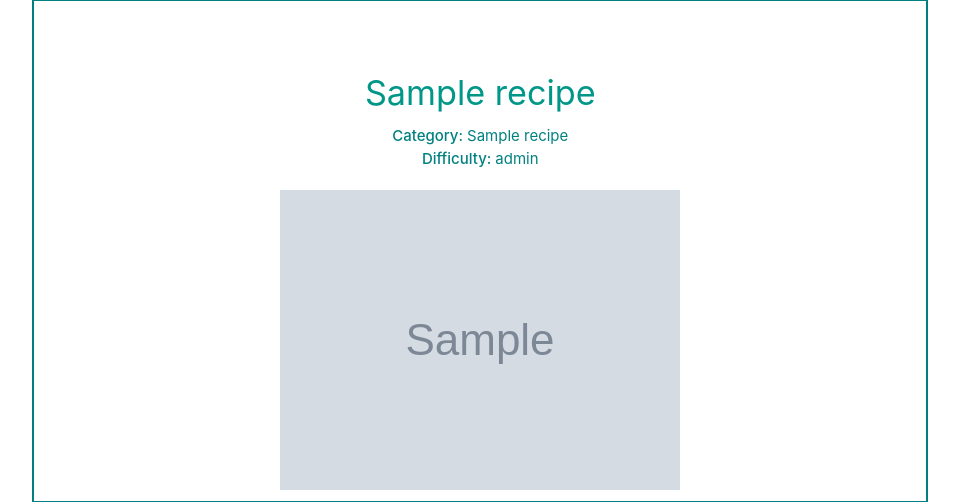
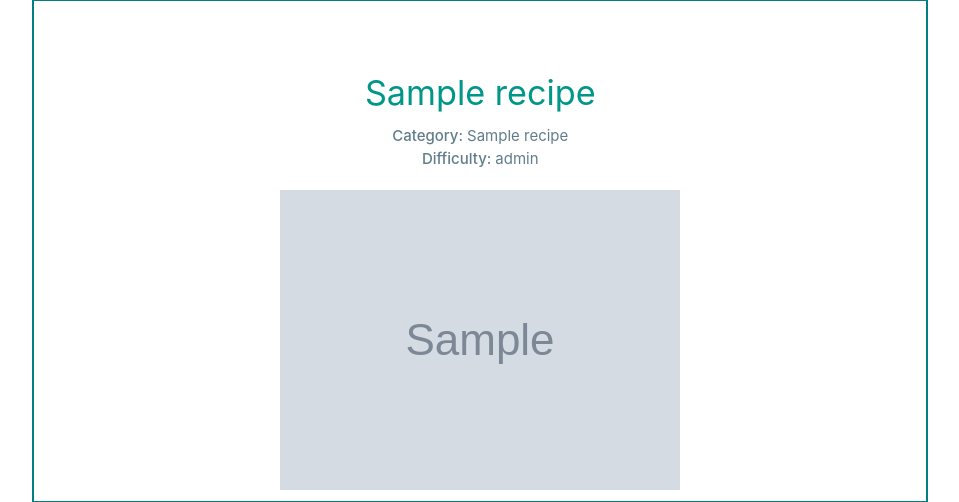
Before and after one commit to Code-Institute-Submissions/ms-project-3-v2, a Flask app: page / in a window 1280 px wide. Shown: the part 139-641 px from the top of the page, without its empty margins (160-1119 px from the left). Run offline with Flask 2, Linux system fonts and the light colour scheme; grey boxes marked "Sample" are stand-in pictures; a database or web service that is not in the repository returns one stand-in record (values such as "Sample title"); some libraries are stand-ins or nearby versions.

Commit message:
Code review and correction

```diff
--- a/templates/recipes.html
+++ b/templates/recipes.html
@@ -13,8 +13,13 @@
                         <div class="row">
                             <div class="col s12 center-align">
                                 <h4 class="teal-text">{{ recipe.recipe_name }}</h6>
-                                <p><span><strong>Category: </strong></span>{{ recipe.category_name }}</p>
-                                <p><span><strong>Difficulty: </strong></span>{{ recipe.difficulty_level }}</p>
+                                <p class="blue-grey-text">
+                                    <span><strong>Category: </strong></span>
+                                    {{ recipe.category_name }}
+                                </p>
+                                <p class="blue-grey-text"><span><strong>Difficulty: </strong></span>
+                                    {{ recipe.difficulty_level }}
+                                </p>
                             </div>
                         </div>
                         <!-- recipe image -->
```
